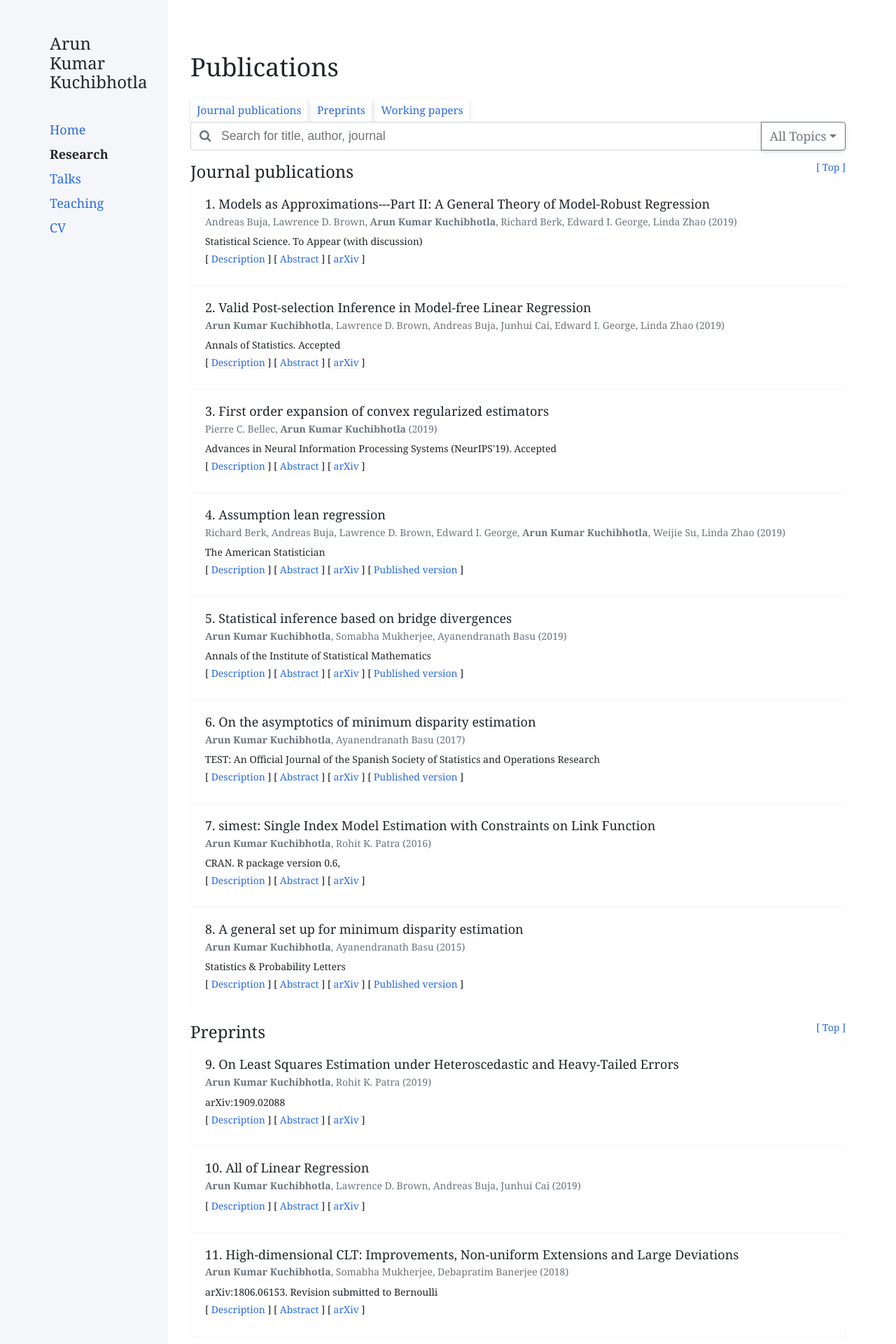
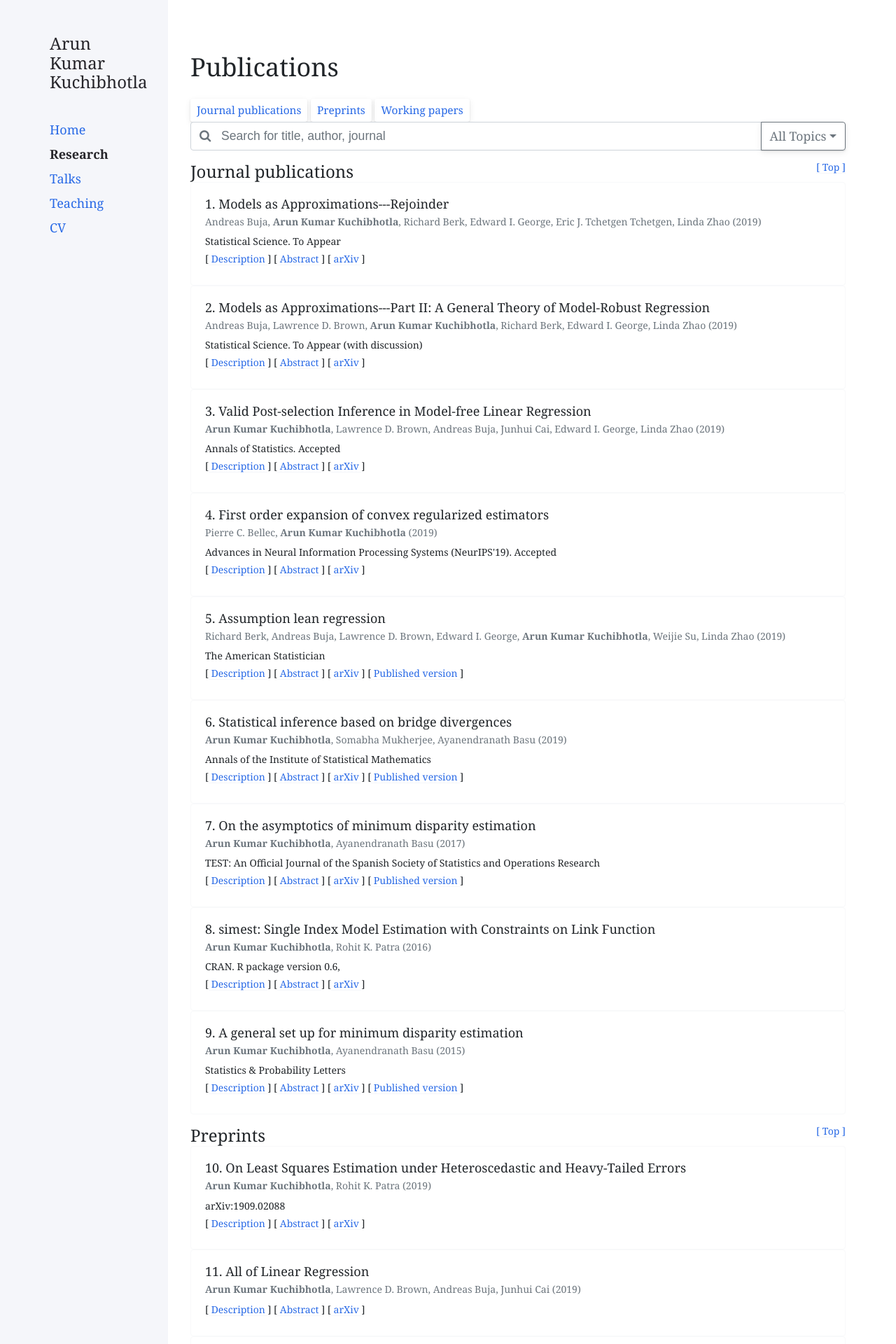
Before and after one commit to Arun-Kuchibhotla/Arun-Kuchibhotla.github.io, a Jekyll site: the page built from docs/research.md, in a window 1280 px wide. Shown: the top 1920 px of the page at 70% size. Built offline with Jekyll 4.4.1, drawn with Linux system fonts in a browser that asks for light colours; nearby versions of some CDN libraries; some of the changed text lies outside the part shown.

Commit message:
Added rejoinder to publication list

```diff
--- a/_data/publications.json
+++ b/_data/publications.json
@@ -659,6 +659,48 @@
 	{
 		"type": "Journal article",
 		"work_type": "Journal publication",
+		"id": 28,
+		"title": "Models as Approximations---Rejoinder",
+		"authors": [
+			{
+				"name": "Andreas Buja"
+			},
+			{
+				"name": "Arun Kumar Kuchibhotla"
+			},
+			{
+				"name": "Richard Berk"
+			},
+			{
+				"name": "Edward I. George"
+			},
+			{
+				"name": "Eric J. Tchetgen Tchetgen"
+			},
+			{
+				"name": "Linda Zhao"
+			}
+		],
+		"source": "Statistical Science. To Appear",
+		"year": 2019,
+		"volume": 3257,
+		"citation_url": "",
+		"cites_url": "",
+		"cites": 6,
+		"ecc": 6,
+		"rank": 5,
+		"use": true,
+		"topic":[
+			{
+				"topic": "Misspecification"
+			}
+		],
+		"abstract": "Rejoinder to the discussants",
+		"description": "Rejoinder to the discussants."
+	},
+	{
+		"type": "Journal article",
+		"work_type": "Journal publication",
 		"id": 7,
 		"title": "Assumption lean regression",
 		"authors": [
```
